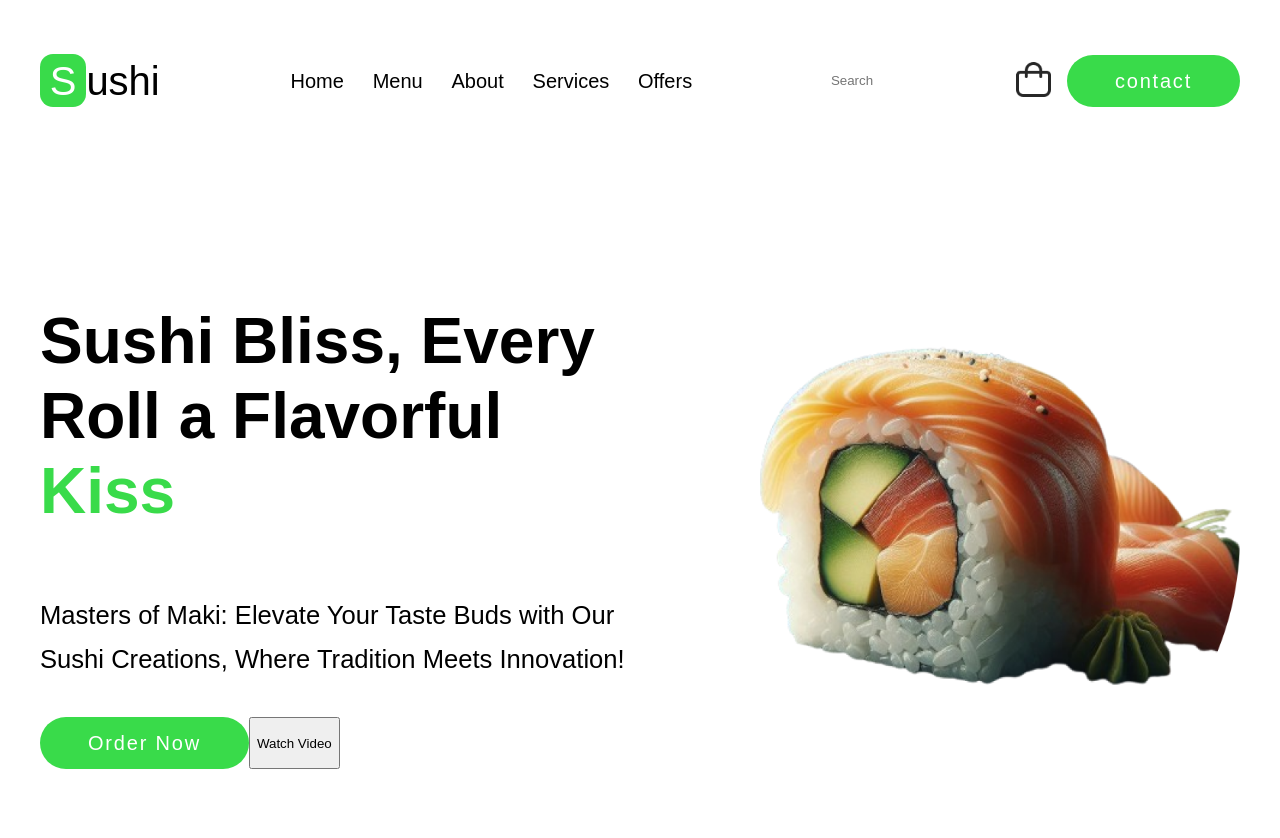
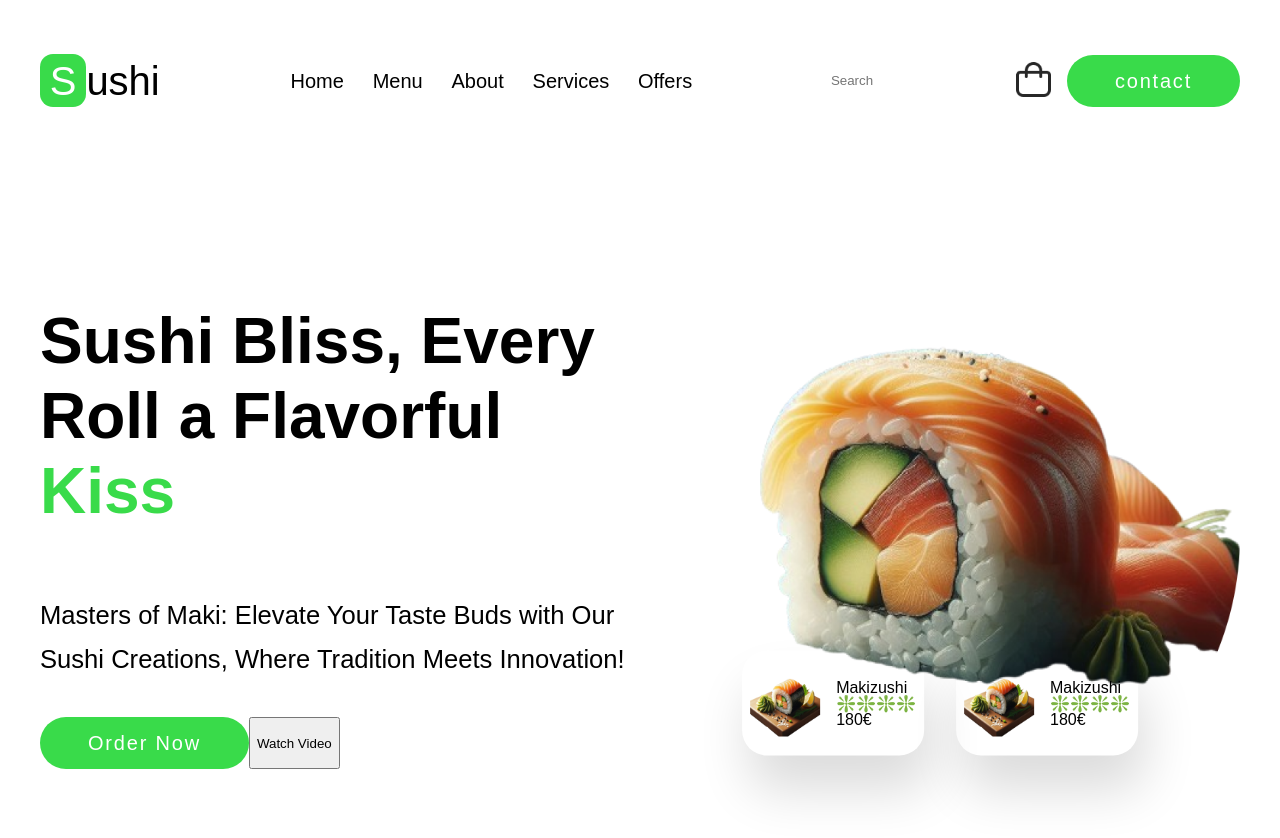
Before and after one commit to Navi003/sushi, a Next.js app: page / in a window 1280 px wide. Built offline with nearby package versions, Linux system fonts and the light colour scheme.

Commit message:
added raiting cards

```diff
--- a/components/main/Hero.module.css
+++ b/components/main/Hero.module.css
@@ -2,8 +2,6 @@
   display: grid;
   grid-template-columns: 1fr 1fr;
   margin-top: 8rem;
-}
-.imageBox {
 }
 
 .heroTitle {
@@ -26,3 +24,16 @@
 .textBox {
   place-self: center;
 }
+.imageBox {
+  display: flex;
+  position: relative;
+  align-items: center;
+}
+.raitingHero {
+  display: flex;
+  position: absolute;
+  bottom: 5%;
+  left: 50%;
+  gap: 2rem;
+  transform: translate(-50%, -50%);
+}
--- a/components/main/Hero.tsx
+++ b/components/main/Hero.tsx
@@ -3,6 +3,7 @@ import React from "react";
 import Button from "../ui/Button";
 import Image from "next/image";
 import styles from "./Hero.module.css";
+import RatingCard from "../ui/RatingCard";
 interface HeroProps {}
 const Hero: FC<HeroProps> = (): JSX.Element => {
   return (
@@ -31,6 +32,10 @@ const Hero: FC<HeroProps> = (): JSX.Element => {
             height={600}
           />
         </figure>
+        <div className={styles.raitingHero}>
+          <RatingCard />
+          <RatingCard />
+        </div>
       </div>
     </section>
   );
--- /dev/null
+++ b/components/ui/RatingCard.tsx
@@ -0,0 +1,27 @@
+import Image from "next/image";
+import { FC } from "react";
+import React from "react";
+
+import styles from "./Ratingcard.module.css";
+
+interface RatingCardProps {}
+const RatingCard: FC<RatingCardProps> = (): JSX.Element => {
+  return (
+    <div className={styles.ratingCardBox}>
+      <div>
+        <Image
+          src="/sushi-on-wood.png"
+          alt="sushi-on-wood"
+          width={70}
+          height={70}
+        />
+      </div>
+      <div>
+        <h3>Makizushi</h3>
+        <div>❇️❇️❇️❇️</div>
+        <p>180€</p>
+      </div>
+    </div>
+  );
+};
+export default RatingCard;
--- /dev/null
+++ b/components/ui/Ratingcard.module.css
@@ -0,0 +1,11 @@
+.ratingCardBox {
+  display: flex;
+  align-items: center;
+  gap: 1rem;
+  border-radius: 25px;
+  padding: 1rem 0.5rem;
+  box-shadow: 7px 35px 51px 0px rgba(0, 0, 0, 0.14);
+}
+.raitingHero {
+  display: flex;
+}
```
Also changed, not shown: public/sushi-on-wood.png (added).
